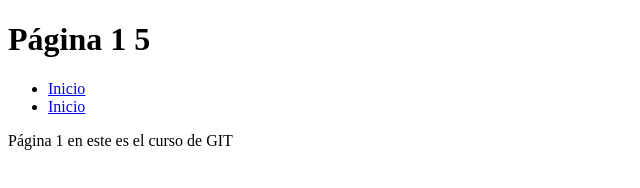
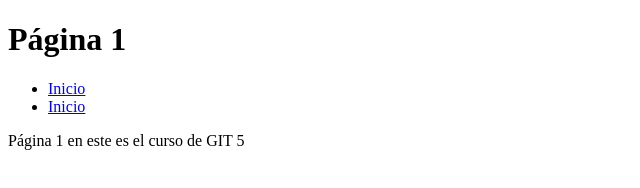
Before and after one commit to taylorinteractivo/testeando, a plain HTML site: page pagina1.html in a window 1280 px wide. Shown: the full height of the page, 0-640 px from the left. Drawn offline with Linux system fonts and the light colour scheme.

Commit message:
Cambios en los textos de la página

```diff
--- a/pagina1.html
+++ b/pagina1.html
@@ -5,12 +5,12 @@
 	<title></title>
 </head>
 <body>
-	<h1>Página 1 5</h1>
+	<h1>Página 1</h1>
 	<ul>
 		<li><a href="index.html">Inicio</a></li>
 		<li><a href="pagina1.html">Inicio</a></li>
 	</ul>
-	<p>Página 1 en este es el curso de GIT</p>
+	<p>Página 1 en este es el curso de GIT 5</p>
 
 </body>
 </html>
```
